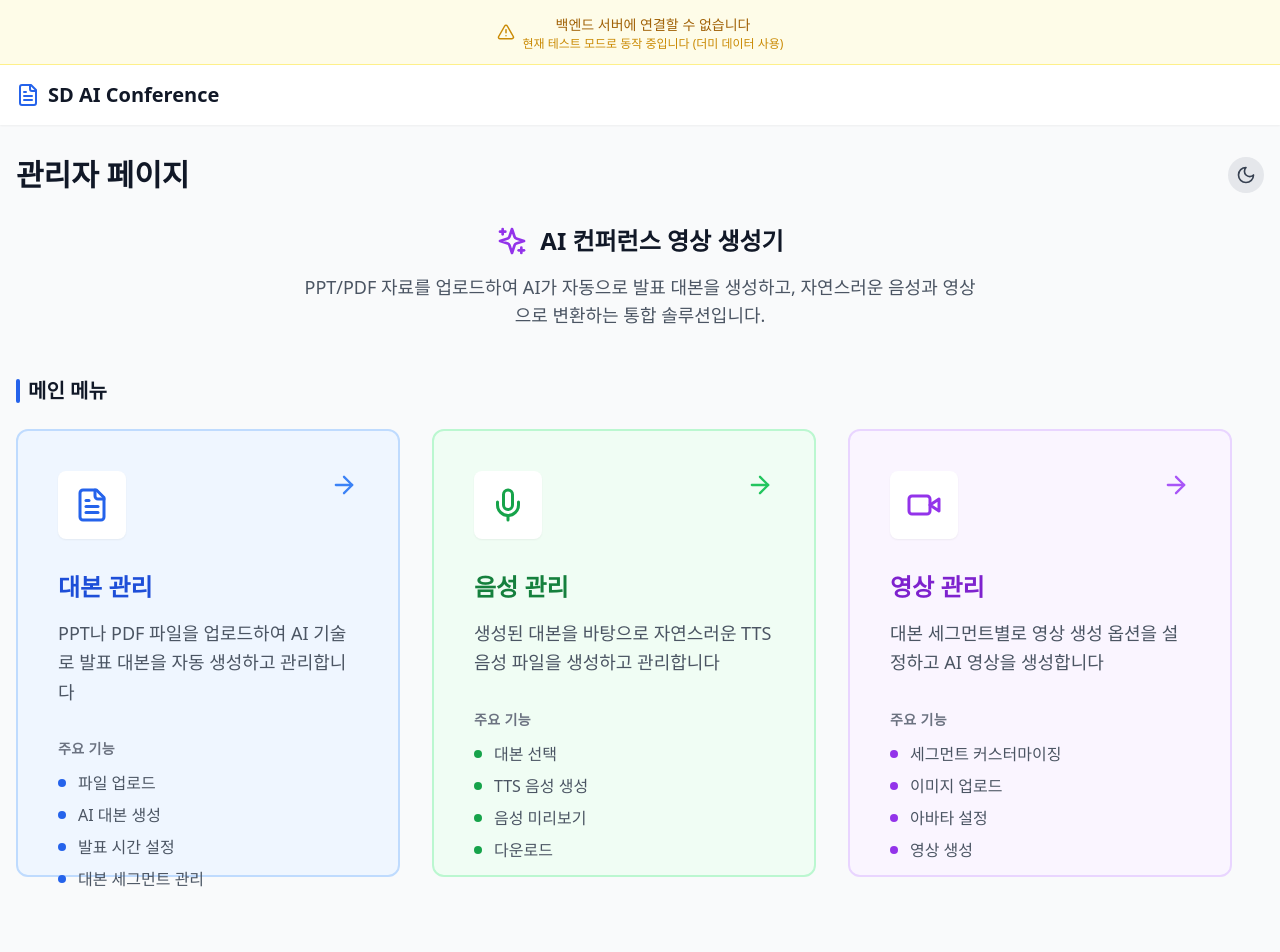
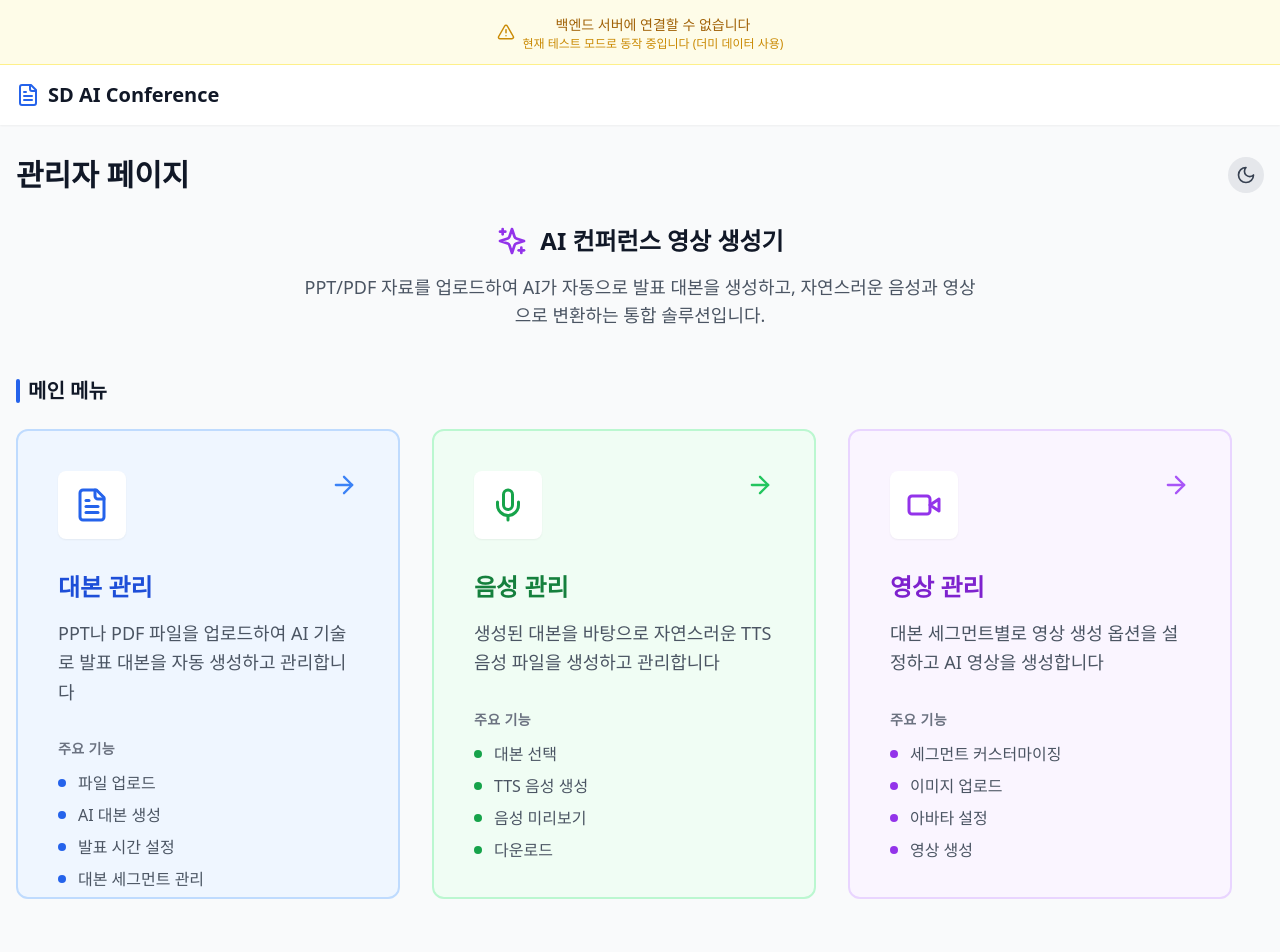
Before and after one commit to J-Soo/sd-ai-conference-front, a React (Vite) app: page / in a window 1280 px wide. Shown: the top 952 px of the page. Built offline with nearby package versions, Linux system fonts and the light colour scheme; no server answers.

Commit message:
카드 높이 증가 및 마진 조정

```diff
--- a/src/components/MenuCard.tsx
+++ b/src/components/MenuCard.tsx
@@ -63,7 +63,7 @@ const MenuCard: React.FC<MenuCardProps> = ({
     <div
       onClick={() => onNavigate(id)}
       className={`group cursor-pointer rounded-xl border-2 transition-all duration-300 transform hover:scale-105 hover:shadow-lg
-        w-96 h-[28rem] p-10 pb-16 flex flex-col mb-12
+        w-96 h-[470px] p-10 pb-20 flex flex-col mb-6
         ${colors.bg} ${colors.border}`}
     >
       <div className="flex items-start justify-between mb-8">
```
